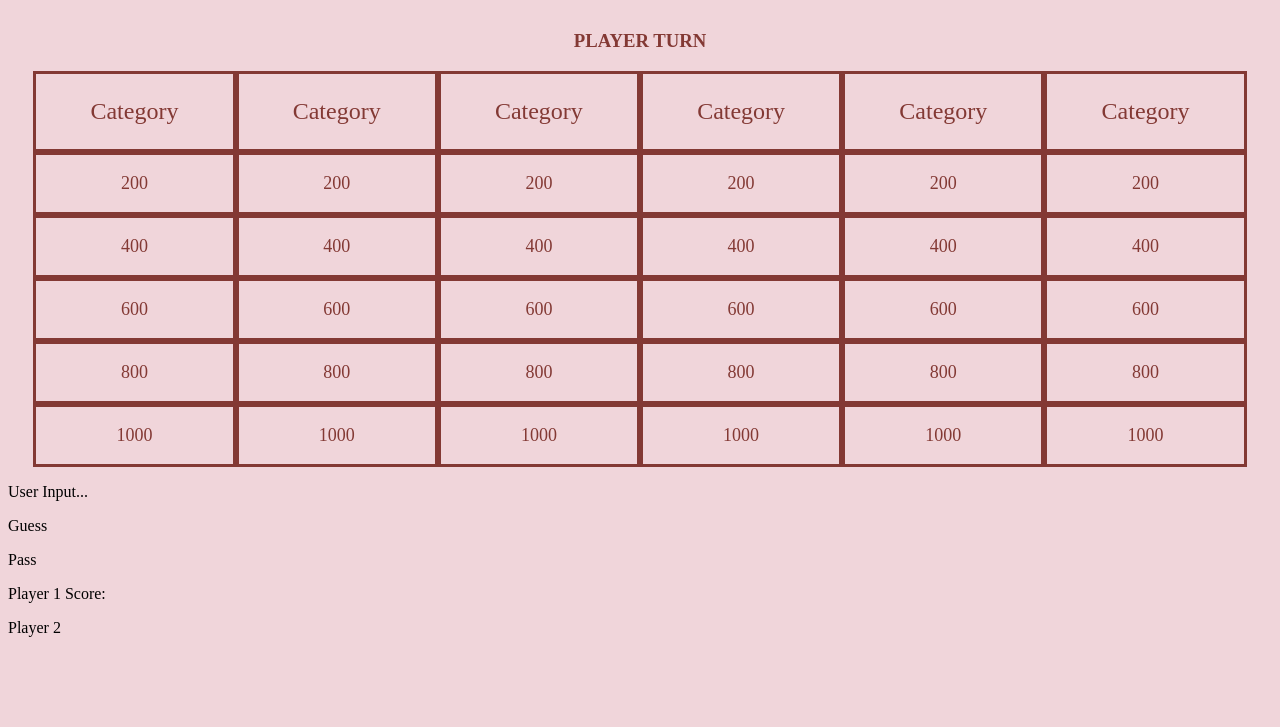
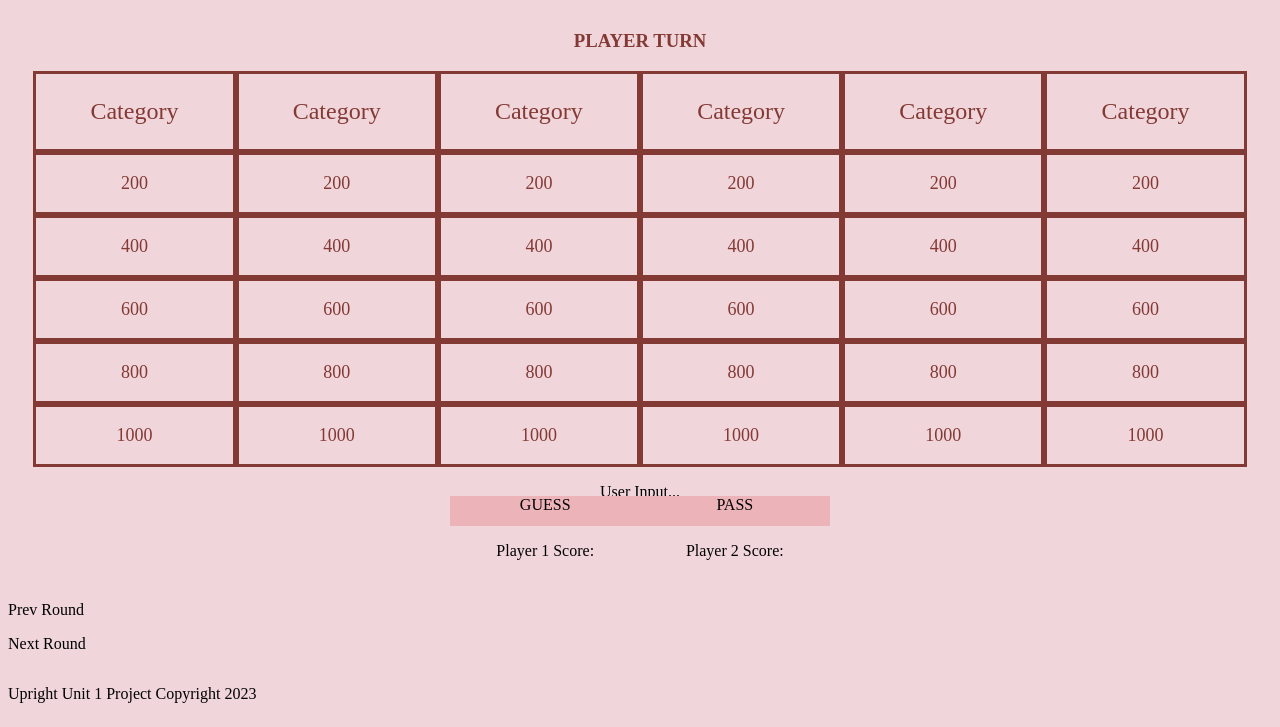
Before and after one commit to jade-smith/01_JeoparyProject, a plain HTML site: page firstRound.html in a window 1280 px wide. Shown: the part 116-843 px from the top of the page. Before the commit the page ends 800 px from the top, so only its background shows below. Drawn offline with Linux system fonts and the light colour scheme.

Commit message:
first round

```diff
--- a/firstRound.html
+++ b/firstRound.html
@@ -132,12 +132,17 @@
       </div>
     </div>
     <div class="user-input">
-      <p>User Input...</p>
-      <p id="guess">Guess</p>
-      <p id="pass">Pass</p>
+      <p id="input-box">User Input...</p>
+      <span id="guess">&nbsp GUESS &nbsp</span>
+      <span id="pass">&nbsp PASS &nbsp</span>
       <p id="player-one">Player 1 Score:</p>
-      <p id="player-two">Player 2</p>
+      <p id="player-two">Player 2 Score:</p>
     </div>
+    <div class="round-buttons">
+      <p id="previous-round">Prev Round</p>
+      <p id="next-round">Next Round</p>
+    </div>
+    <div class="footer"><p>Upright Unit 1 Project Copyright 2023</p></div>
   </div>
 </body>
 </html>
--- a/styles/rounds.css
+++ b/styles/rounds.css
@@ -37,3 +37,19 @@
   font-weight: bold;
   font-size: xx-large;
 }
+
+.user-input{
+  display: grid;
+  grid-template: repeat(3, 25%) / repeat(2, 15%);
+  justify-content: center;
+  text-align: center;
+}
+
+.user-input #input-box{
+  grid-column: span 2;
+}
+
+.user-input span{
+  background-color: #ECB3B9;
+
+}
```
